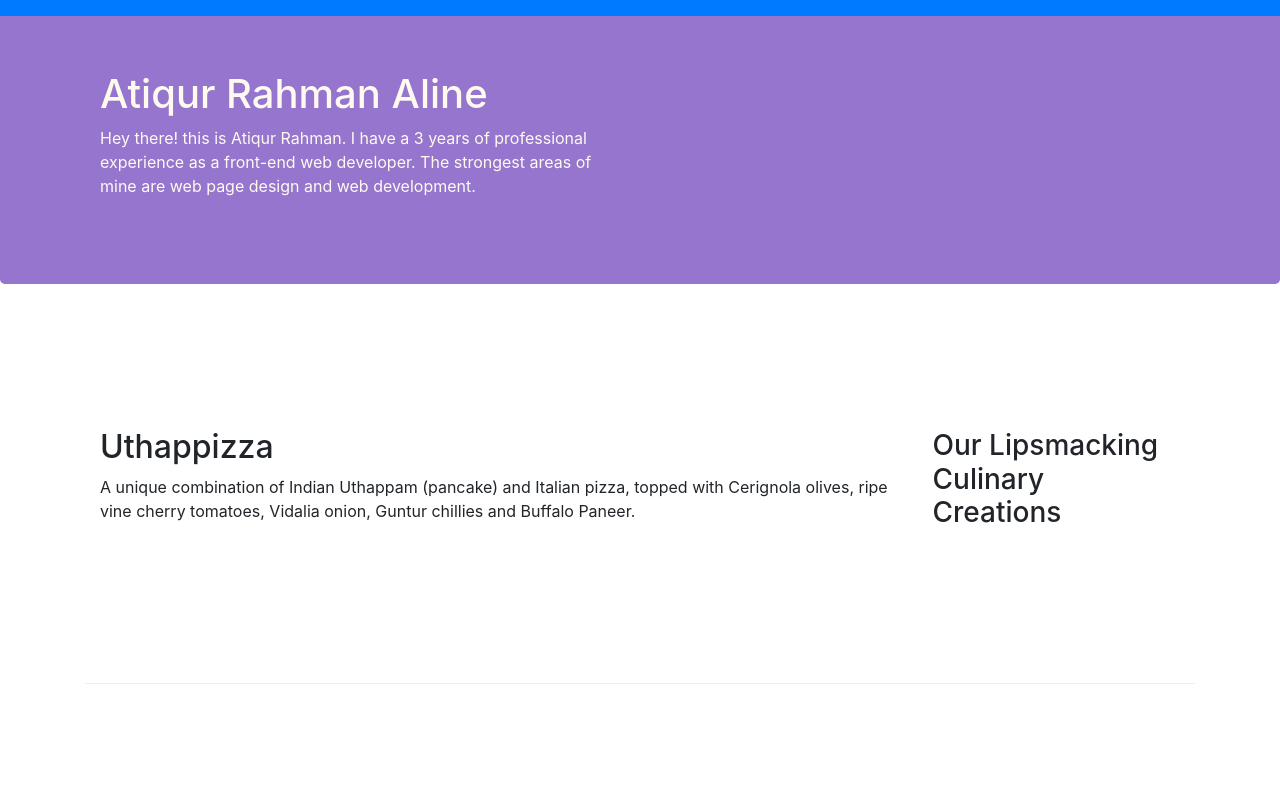
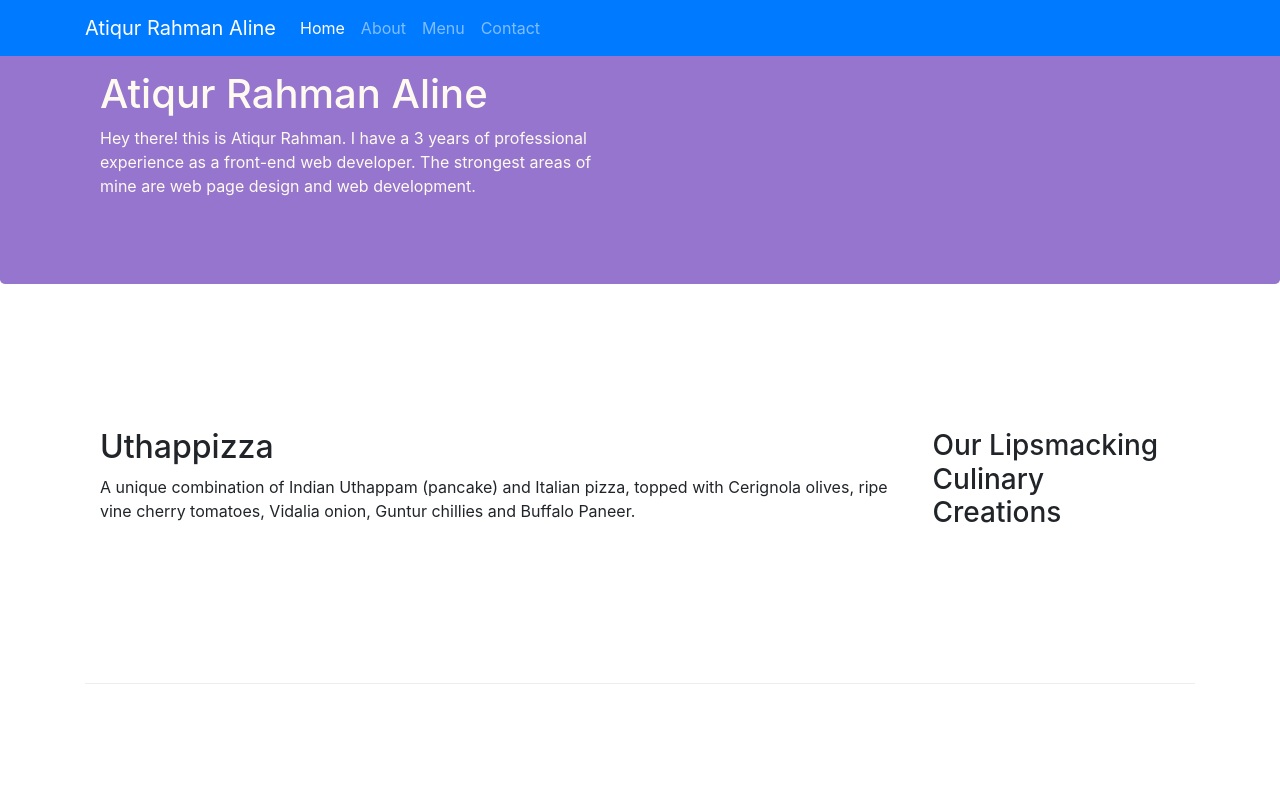
Before and after one commit to 1993ALINE/Bootstrap4, a website: page index.html in a window 1280 px wide. Shown: the top 800 px of the page. Drawn offline with nearby package versions, Linux system fonts and the light colour scheme.

Commit message:
Added links on the nav bar

```diff
--- a/index.html
+++ b/index.html
@@ -15,7 +15,13 @@
 <body>
     <nav class="navbar navbar-dark navbar-expand-sm bg-primary fixed-top">
         <div class="container">
-
+            <a class="navbar-brand" href="#">Atiqur Rahman Aline</a>
+            <ul class="navbar-nav mr-auto">
+                <li class="nav-item active"><a class="nav-link" href="#">Home</a></li>
+                <li class="nav-item"><a class="nav-link" href="./aboutus.html">About</a></li>
+                <li class="nav-item"><a class="nav-link" href="#">Menu</a></li>
+                <li class="nav-item"><a class="nav-link" href="#">Contact</a></li>
+            </ul>
         </div>
     </nav>
 
```
